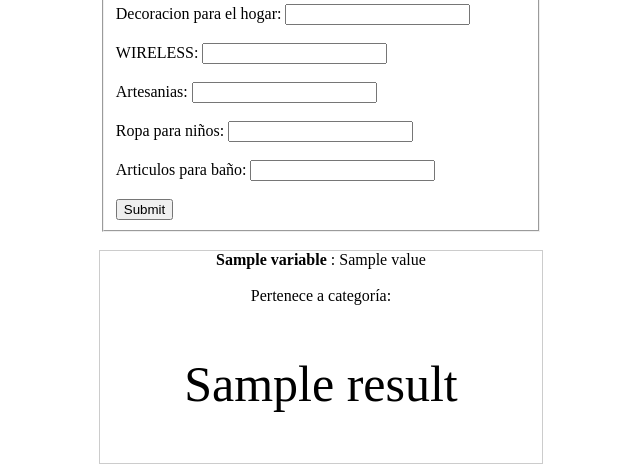
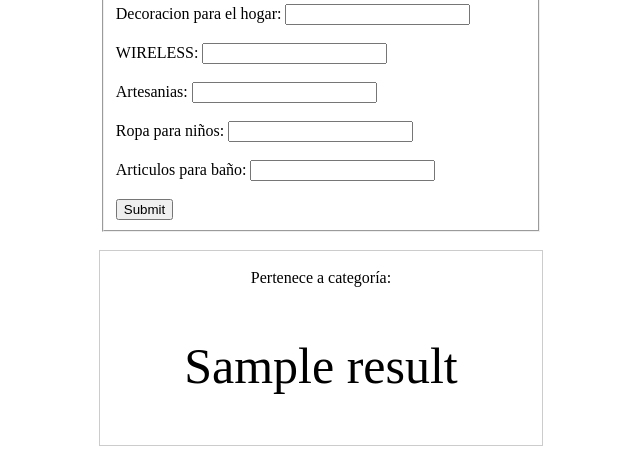
Before and after one commit to marcoyel21/Walmart_Competition_Mineria, a Python web app: template flask/templates/main.html in a window 1280 px wide. Shown: the part 1819-2291 px from the top of the page, without its empty margins (319-959 px from the left). After the commit the page ends 2265 px from the top, so only its background shows below. Run offline with Jinja, Linux system fonts and the light colour scheme; the template is opened without the code that fills it: most values are stand-ins (such as "Sample title", 1, 10 or a date in 2020).

Commit message:
Update main.html

```diff
--- a/flask/templates/main.html
+++ b/flask/templates/main.html
@@ -176,10 +176,6 @@ form {
 <br>
 <div class="result" align="center">
     {% if result %}
-        {% for variable, value in original_input.items() %}
-            <b>{{ variable }}</b> : {{ value }}
-        {% endfor %}
-        <br>
         <br> Pertenece a categoría:
         <p style="font-size:50px">{{ result }}</p>
     {% endif %}
```
